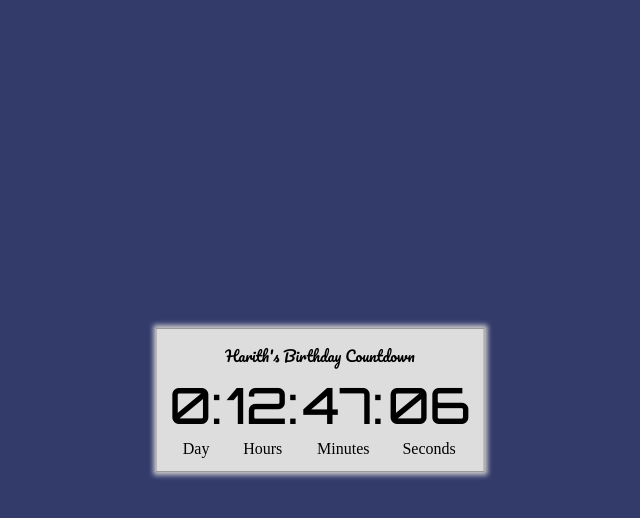
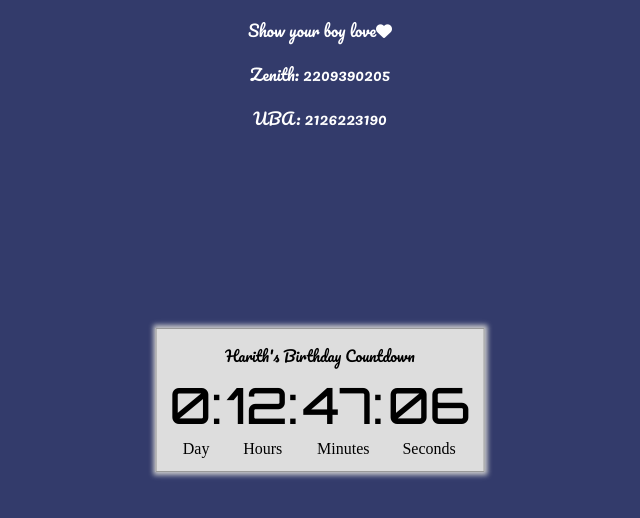
Before and after one commit to Harithmetic1/Birthday-countdown, a plain HTML site: page index.html in a window 1280 px wide. Shown: the whole page, without its empty margins (320-960 px from the left). Drawn offline with Linux system fonts and the light colour scheme.

Commit message:
Update index.html

```diff
--- a/index.html
+++ b/index.html
@@ -24,6 +24,13 @@
         <td>Seconds</td>
     </tr>
     </table>
+    <p>Show your boy love<i class="fas fa-heart"></i></p>
+    <p>Zenith: 2209390205</p>
+    <p>UBA: 2126223190</p>
+
+
 </body>
 <script src="app.js"></script>
+<script src="https://kit.fontawesome.com/dc7f1f050e.js" crossorigin="anonymous"></script>
+
 </html>
```
